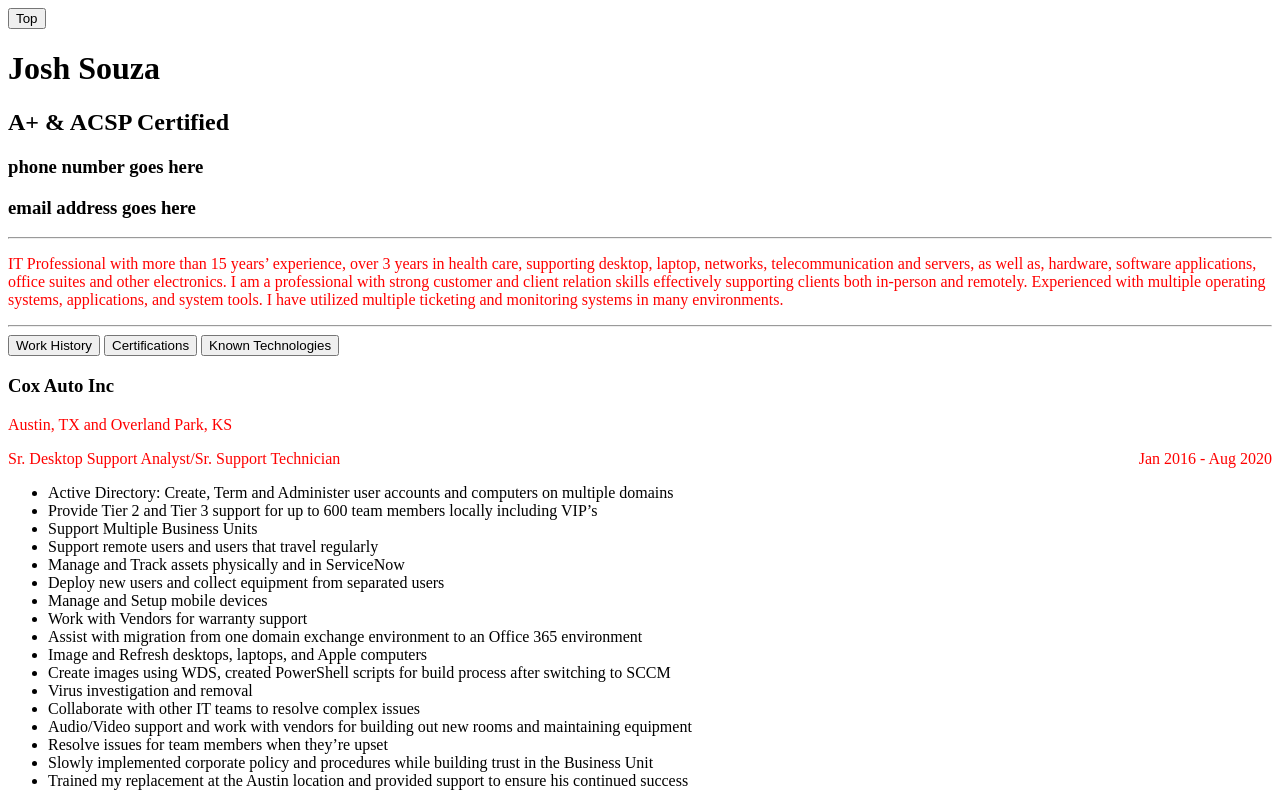
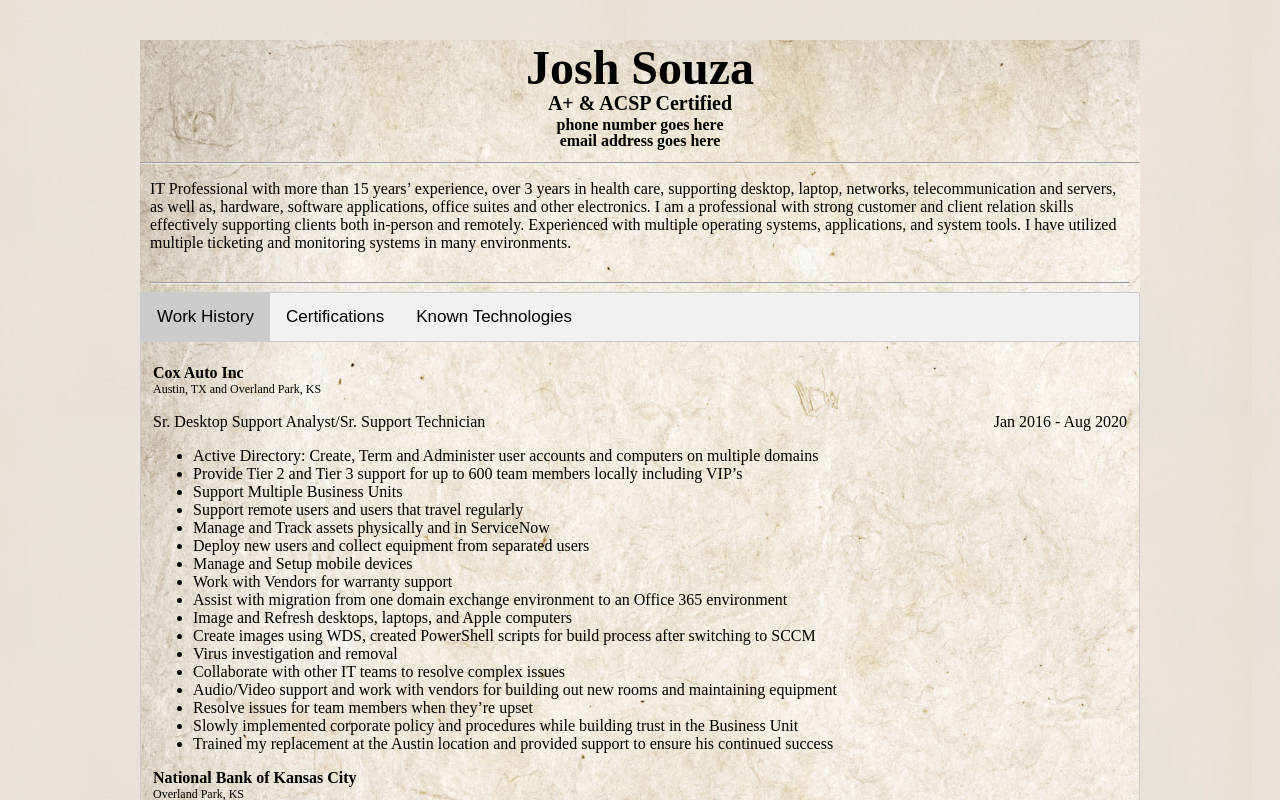
Before and after one commit to jdjsouza/jdjsouza.github.io, a plain HTML site: page index.html in a window 1280 px wide. Both pictures are taken after a click on the button "Work History". Shown: the top 800 px of the page. Drawn offline with Linux system fonts and the light colour scheme.

Commit message:
All CSS updates

```diff
--- a/style.css
+++ b/style.css
@@ -1,3 +1,92 @@
-p {
-  color: red;
+body {
+  background-image: url("/mainbg.jpg")
 }
+#container {
+	width: 1000px;
+	margin: 40px auto 60px;
+  background-image: url("/parchmentbg.jpg");
+}
+#contactInfo{
+  text-align: center;
+}
+h1{
+  font-size: 48px;
+  margin-bottom: -20px;
+}
+h2{
+  font-size: 20px;
+  margin-bottom: -15px;
+}
+h3{
+  font-size: 16px;
+  margin-bottom: -18px;
+}
+hr{
+  margin-top: 30px;
+}
+#profSummary{
+  margin-left: 10px;
+  margin-right: 10px;
+}
+/* Style the tab */
+.tab {
+  overflow: hidden;
+  border: 1px solid #ccc;
+  background-color: #f1f1f1;
+}
+
+/* Style the buttons inside the tab */
+.tab button {
+  background-color: inherit;
+  float: left;
+  border: none;
+  outline: none;
+  cursor: pointer;
+  padding: 14px 16px;
+  transition: 0.3s;
+  font-size: 17px;
+}
+
+/* Change background color of buttons on hover */
+.tab button:hover {
+  background-color: #ddd;
+}
+
+/* Create an active/current tablink class */
+.tab button.active {
+  background-color: #ccc;
+}
+
+/* Style the tab content */
+.tabcontent {
+  display: none;
+  padding: 6px 12px;
+  border: 1px solid #ccc;
+  border-top: none;
+}
+.company{
+  margin-bottom: 0px;
+}
+.location{
+  margin-top: 0px;
+  font-size: 12px;
+}
+#myBtn {
+  display: none; /* Hidden by default */
+  position: fixed; /* Fixed/sticky position */
+  bottom: 20px; /* Place the button at the bottom of the page */
+  right: 30px; /* Place the button 30px from the right */
+  z-index: 99; /* Make sure it does not overlap */
+  border: none; /* Remove borders */
+  outline: none; /* Remove outline */
+  background-color: red; /* Set a background color */
+  color: white; /* Text color */
+  cursor: pointer; /* Add a mouse pointer on hover */
+  padding: 15px; /* Some padding */
+  border-radius: 10px; /* Rounded corners */
+  font-size: 18px; /* Increase font size */
+}
+
+#myBtn:hover {
+  background-color: #555; /* Add a dark-grey background on hover */
+}
```
